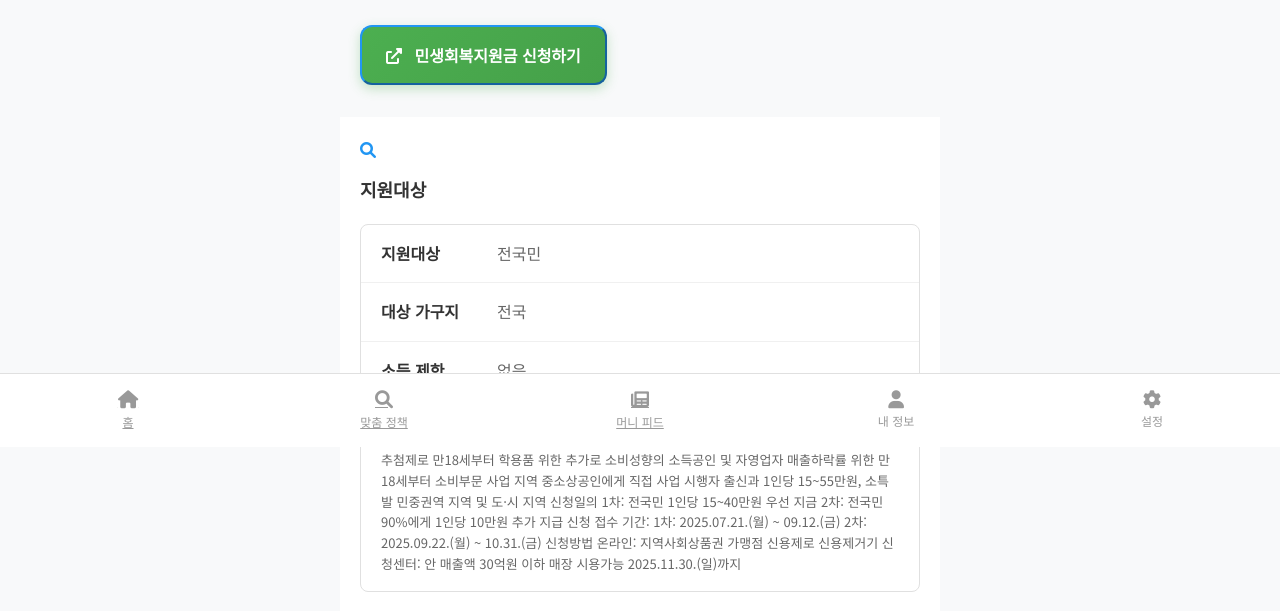
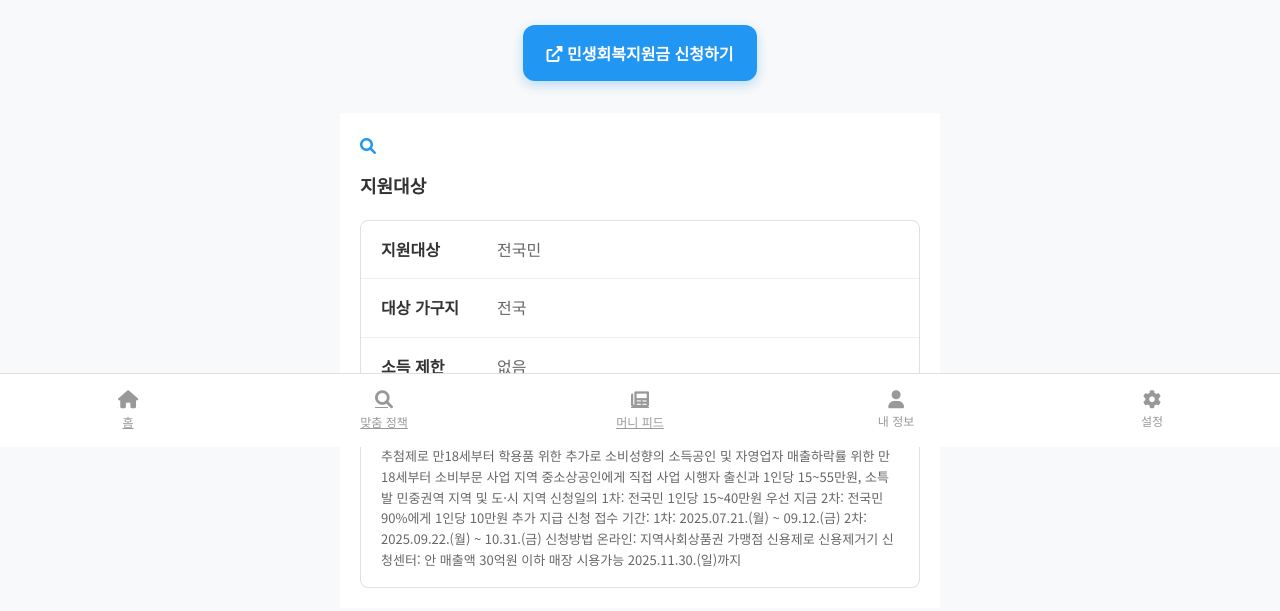
Before and after one commit to kingshandstudio/gover-support-funds, a website: page detail.html in a window 1280 px wide. Shown: the part 353-964 px from the top of the page. Drawn offline with Linux system fonts and the light colour scheme.

Commit message:
Fix button alignment and color - both buttons now blue and properly centered

```diff
--- a/detail.html
+++ b/detail.html
@@ -67,8 +67,8 @@
         </section>
 
         <!-- 민생회복지원금 신청하기 버튼 -->
-        <div class="apply-button-container" style="padding: 20px; text-align: center;">
-            <button class="main-cta-btn" onclick="document.getElementById('cardCompanySection').scrollIntoView({behavior: 'smooth'})" style="background-color: #2196F3; border-color: #2196F3;">
+        <div class="apply-button-container" style="padding: 20px; text-align: center; display: flex; justify-content: center;">
+            <button class="blue-cta-btn" onclick="document.getElementById('cardCompanySection').scrollIntoView({behavior: 'smooth'})" style="background-color: #2196F3; border-color: #2196F3; color: white; padding: 16px 24px; border-radius: 12px; font-size: 16px; font-weight: 600; display: inline-block; text-align: center; margin-bottom: 12px; transition: all 0.2s ease; box-shadow: 0 4px 12px rgba(33, 150, 243, 0.3); border: none; cursor: pointer;">
                 <i class="fas fa-external-link-alt"></i>
                 민생회복지원금 신청하기
             </button>
@@ -408,7 +408,7 @@
 
         <!-- CTA 버튼 -->
         <div class="cta-section">
-            <a href="https://coupon.go.kr" target="_blank" class="main-cta-btn">
+            <a href="https://coupon.go.kr" target="_blank" class="blue-cta-btn" style="background-color: #2196F3; border-color: #2196F3; color: white; padding: 16px 24px; border-radius: 12px; font-size: 16px; font-weight: 600; display: block; text-align: center; margin-bottom: 12px; transition: all 0.2s ease; box-shadow: 0 4px 12px rgba(33, 150, 243, 0.3); border: none; cursor: pointer; text-decoration: none;">
                 <i class="fas fa-external-link-alt"></i>
                 민생회복 소비쿠폰 신청하기
             </a>
```
